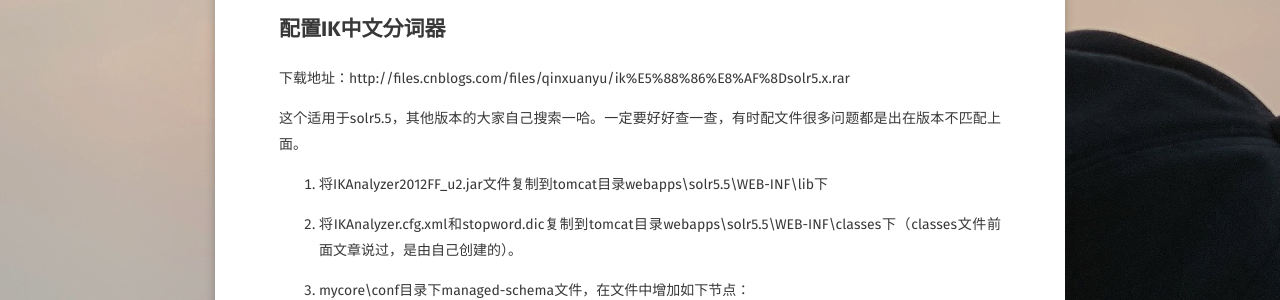
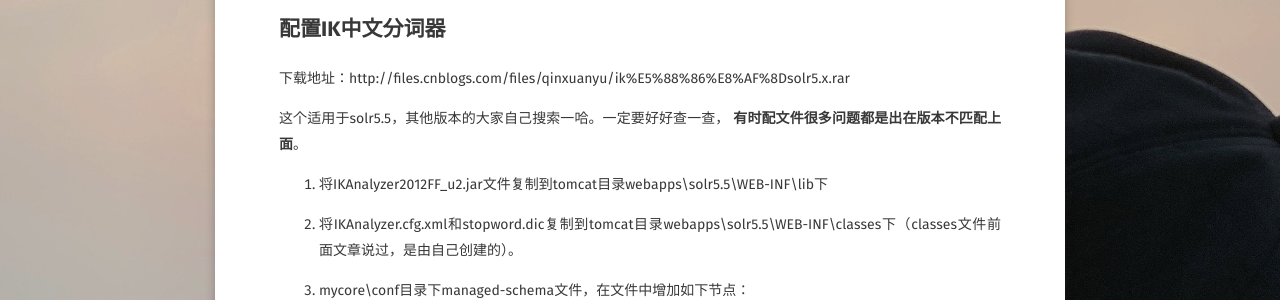
Before and after one commit to YawWQ/yawwq.github.io, a Jekyll site: the page built from _posts/2019-04-09-solr创建core以及整合ik分词器.md, in a window 1280 px wide. Shown: the part 976-1276 px from the top of the page. Built offline with Jekyll 4.4.1, drawn with Linux system fonts in a browser that asks for light colours; some web fonts are replaced; comment, search, counter and statistics services are not loaded.

```diff
--- a/_posts/2019-04-09-solr创建core以及整合ik分词器.md
+++ b/_posts/2019-04-09-solr创建core以及整合ik分词器.md
@@ -29,7 +29,8 @@ comments: true
 
 下载地址：http://files.cnblogs.com/files/qinxuanyu/ik%E5%88%86%E8%AF%8Dsolr5.x.rar
 
-这个适用于solr5.5，其他版本的大家自己搜索一哈。一定要好好查一查，有时配文件很多问题都是出在版本不匹配上面。
+这个适用于solr5.5，其他版本的大家自己搜索一哈。一定要好好查一查，
+**有时配文件很多问题都是出在版本不匹配上面**。
 
 1. 将IKAnalyzer2012FF_u2.jar文件复制到tomcat目录webapps\solr5.5\WEB-INF\lib下
 
```
